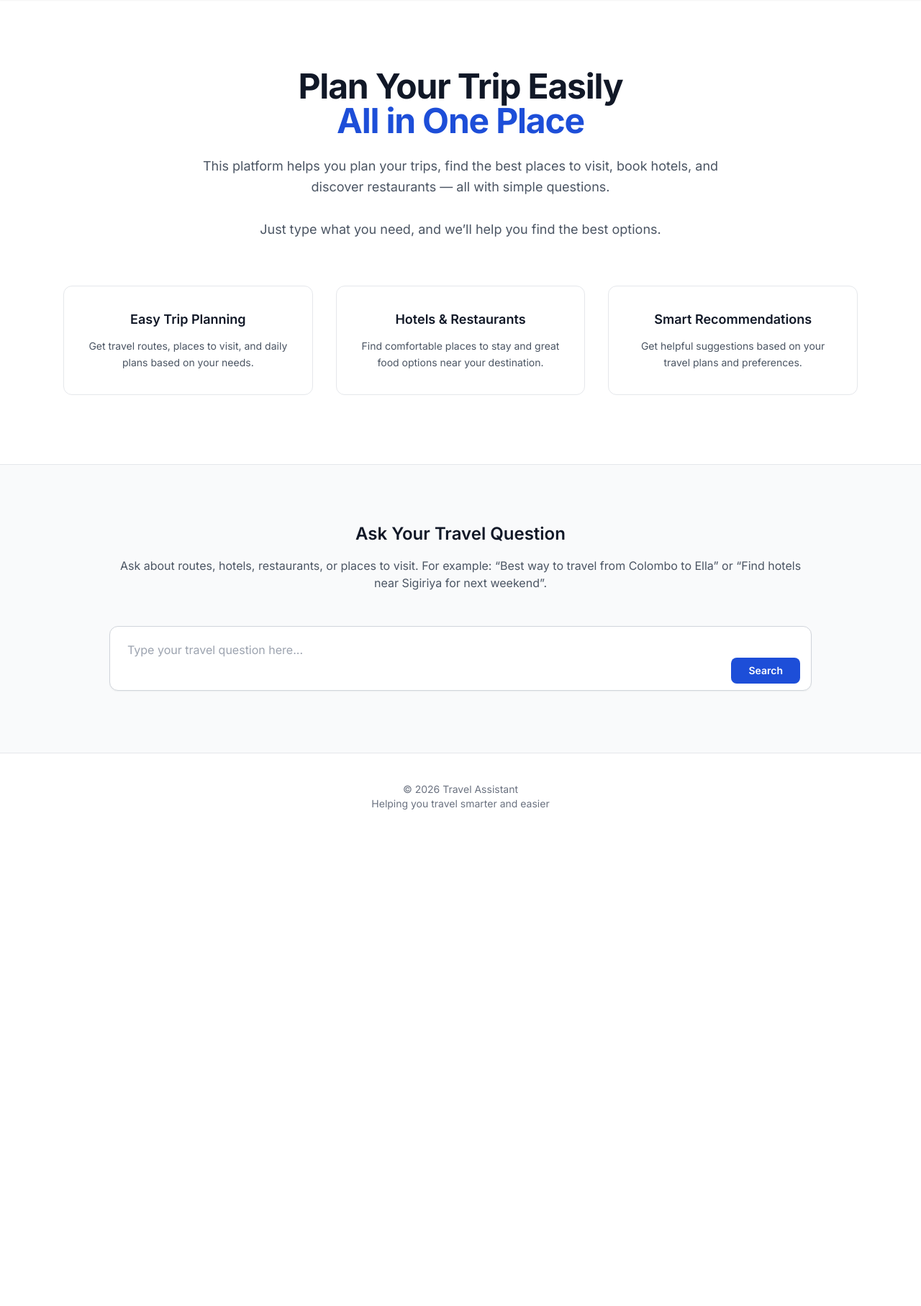
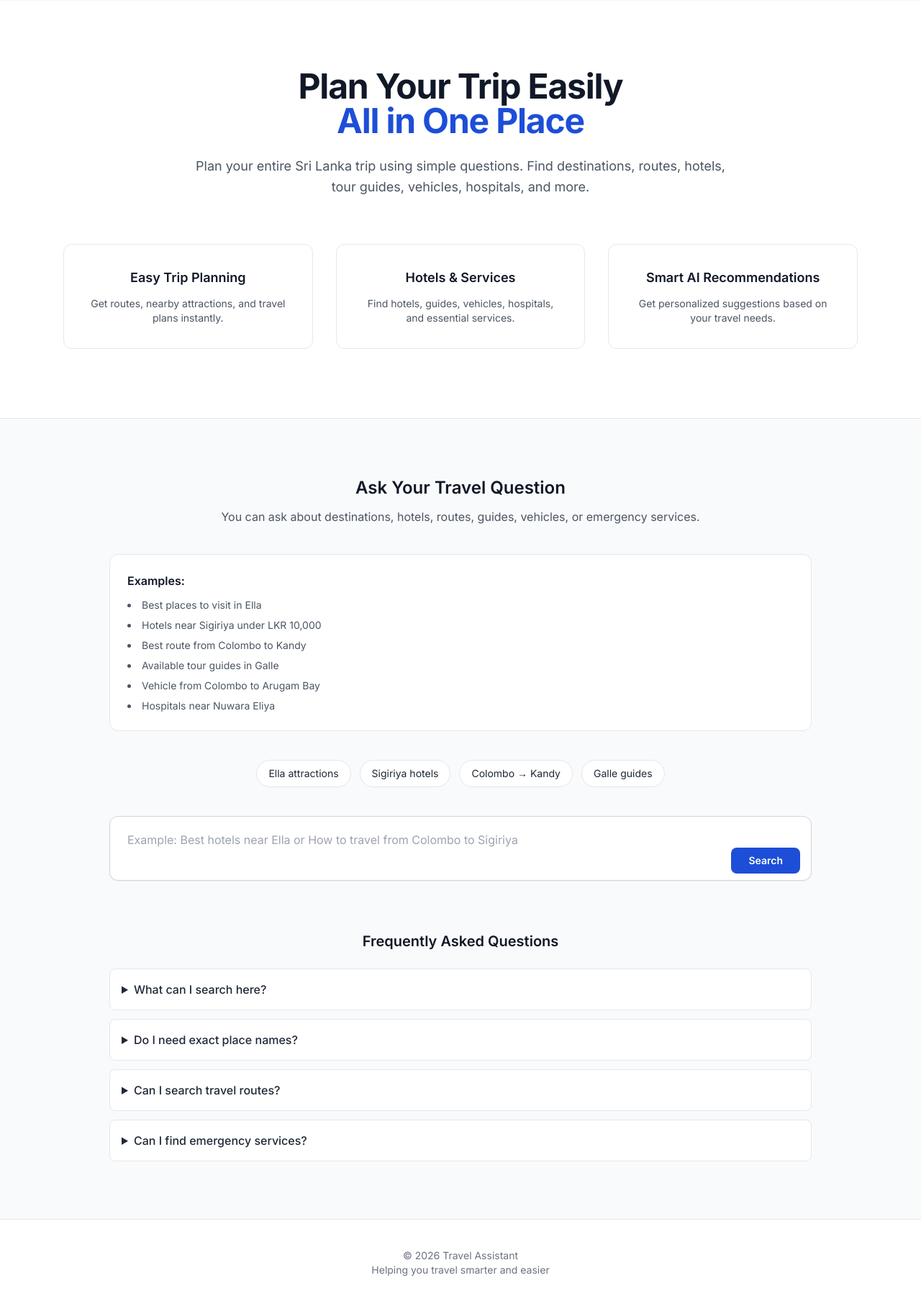
Before and after one commit to Sahasra-Kesara/travel-app-ai, a Flask app: page /user/ in a window 1280 px wide. Shown: the part 69-1884 px from the top of the page at 72% size. Before the commit the page ends 1194 px from the top, so only its background shows below. Run offline with Flask 3, Linux system fonts and the light colour scheme; parts of the project's set-up code (start-up, migrations or seed data) failed here and were passed over; some libraries are stand-ins or nearby versions.

Commit message:
Added frontend

```diff
--- a/app/templates/home.html
+++ b/app/templates/home.html
@@ -17,12 +17,10 @@
 <nav class="bg-white border-b shadow-sm">
     <div class="max-w-7xl mx-auto px-6 py-4 flex justify-between items-center">
 
-        <!-- Logo -->
         <h1 class="text-xl font-semibold tracking-tight text-blue-700">
             Travel Assistant
         </h1>
 
-        <!-- Admin Button -->
         <a href="/admin"
            class="bg-blue-700 text-white px-5 py-2 rounded-lg text-sm font-semibold
                   hover:bg-blue-800 transition">
@@ -39,10 +37,8 @@
     </h2>
 
     <p class="mt-6 text-lg text-gray-600 max-w-3xl mx-auto leading-relaxed">
-        This platform helps you plan your trips, find the best places to visit,
-        book hotels, and discover restaurants — all with simple questions.
-        <br><br>
-        Just type what you need, and we’ll help you find the best options.
+        Plan your entire Sri Lanka trip using simple questions.
+        Find destinations, routes, hotels, tour guides, vehicles, hospitals, and more.
     </p>
 
     <!-- Feature Cards -->
@@ -52,26 +48,26 @@
             <h3 class="font-semibold text-lg text-gray-900">
                 Easy Trip Planning
             </h3>
-            <p class="text-sm text-gray-600 mt-3 leading-relaxed">
-                Get travel routes, places to visit, and daily plans based on your needs.
+            <p class="text-sm text-gray-600 mt-3">
+                Get routes, nearby attractions, and travel plans instantly.
             </p>
         </div>
 
         <div class="bg-white border rounded-xl p-8 hover:shadow-md transition">
             <h3 class="font-semibold text-lg text-gray-900">
-                Hotels & Restaurants
+                Hotels & Services
             </h3>
-            <p class="text-sm text-gray-600 mt-3 leading-relaxed">
-                Find comfortable places to stay and great food options near your destination.
+            <p class="text-sm text-gray-600 mt-3">
+                Find hotels, guides, vehicles, hospitals, and essential services.
             </p>
         </div>
 
         <div class="bg-white border rounded-xl p-8 hover:shadow-md transition">
             <h3 class="font-semibold text-lg text-gray-900">
-                Smart Recommendations
+                Smart AI Recommendations
             </h3>
-            <p class="text-sm text-gray-600 mt-3 leading-relaxed">
-                Get helpful suggestions based on your travel plans and preferences.
+            <p class="text-sm text-gray-600 mt-3">
+                Get personalized suggestions based on your travel needs.
             </p>
         </div>
 
@@ -82,15 +78,50 @@
 <section class="bg-gray-50 border-t py-20">
     <div class="max-w-5xl mx-auto px-6 text-center">
 
-        <h3 class="text-2xl font-semibold text-gray-900 mb-4">
+        <h3 class="text-2xl font-semibold text-gray-900 mb-3">
             Ask Your Travel Question
         </h3>
 
-        <p class="text-gray-600 mb-12">
-            Ask about routes, hotels, restaurants, or places to visit.
-            For example: “Best way to travel from Colombo to Ella” or
-            “Find hotels near Sigiriya for next weekend”.
+        <p class="text-gray-600 mb-10">
+            You can ask about destinations, hotels, routes, guides, vehicles, or emergency services.
         </p>
+
+        <!-- What Users Can Ask -->
+        <div class="bg-white border rounded-xl p-6 mb-10 text-left">
+            <h4 class="font-semibold text-gray-900 mb-3">Examples:</h4>
+
+            <ul class="text-sm text-gray-600 space-y-2 list-disc list-inside">
+                <li>Best places to visit in Ella</li>
+                <li>Hotels near Sigiriya under LKR 10,000</li>
+                <li>Best route from Colombo to Kandy</li>
+                <li>Available tour guides in Galle</li>
+                <li>Vehicle from Colombo to Arugam Bay</li>
+                <li>Hospitals near Nuwara Eliya</li>
+            </ul>
+        </div>
+
+        <!-- Quick Example Buttons -->
+        <div class="flex flex-wrap justify-center gap-3 mb-10">
+            <button onclick="setExample('Best places to visit in Ella')"
+                class="px-4 py-2 bg-white border rounded-full text-sm hover:bg-blue-50">
+                Ella attractions
+            </button>
+
+            <button onclick="setExample('Hotels near Sigiriya for this weekend')"
+                class="px-4 py-2 bg-white border rounded-full text-sm hover:bg-blue-50">
+                Sigiriya hotels
+            </button>
+
+            <button onclick="setExample('Best route from Colombo to Kandy')"
+                class="px-4 py-2 bg-white border rounded-full text-sm hover:bg-blue-50">
+                Colombo → Kandy
+            </button>
+
+            <button onclick="setExample('Available tour guides in Galle')"
+                class="px-4 py-2 bg-white border rounded-full text-sm hover:bg-blue-50">
+                Galle guides
+            </button>
+        </div>
 
         <!-- Search Form -->
         <form id="searchForm" action="{{ url_for('user.search') }}" method="POST" class="relative">
@@ -98,7 +129,7 @@
                 id="searchInput"
                 name="query"
                 rows="2"
-                placeholder="Type your travel question here..."
+                placeholder="Example: Best hotels near Ella or How to travel from Colombo to Sigiriya"
                 class="w-full resize-none rounded-xl border border-gray-300 px-6 py-5 text-base
                     focus:outline-none focus:ring-2 focus:ring-blue-600 shadow-sm"
             ></textarea>
@@ -110,6 +141,56 @@
                 Search
             </button>
         </form>
+
+        <!-- ================= FAQ ACCORDION ================= -->
+        <div class="mt-16 text-left">
+            <h4 class="text-xl font-semibold text-gray-900 mb-6 text-center">
+                Frequently Asked Questions
+            </h4>
+
+            <div class="space-y-3">
+
+                <details class="bg-white border rounded-lg p-4">
+                    <summary class="cursor-pointer font-medium">
+                        What can I search here?
+                    </summary>
+                    <p class="mt-2 text-sm text-gray-600">
+                        You can search for tourist destinations, hotels, travel routes,
+                        tour guides, vehicles, hospitals, and other travel services.
+                    </p>
+                </details>
+
+                <details class="bg-white border rounded-lg p-4">
+                    <summary class="cursor-pointer font-medium">
+                        Do I need exact place names?
+                    </summary>
+                    <p class="mt-2 text-sm text-gray-600">
+                        No. You can type natural questions like
+                        "cheap hotels in Kandy" or "things to do in Galle".
+                    </p>
+                </details>
+
+                <details class="bg-white border rounded-lg p-4">
+                    <summary class="cursor-pointer font-medium">
+                        Can I search travel routes?
+                    </summary>
+                    <p class="mt-2 text-sm text-gray-600">
+                        Yes. Example: "Best way to travel from Colombo to Ella".
+                    </p>
+                </details>
+
+                <details class="bg-white border rounded-lg p-4">
+                    <summary class="cursor-pointer font-medium">
+                        Can I find emergency services?
+                    </summary>
+                    <p class="mt-2 text-sm text-gray-600">
+                        Yes. You can search for hospitals and nearby medical facilities.
+                    </p>
+                </details>
+
+            </div>
+        </div>
+
     </div>
 </section>
 
@@ -119,14 +200,23 @@
     <br>
     Helping you travel smarter and easier
 </footer>
+
+<!-- ================= JS ================= -->
 <script>
+// Enter to submit
 document.getElementById("searchInput").addEventListener("keydown", function(event) {
-    // If Enter is pressed without Shift
     if (event.key === "Enter" && !event.shiftKey) {
-        event.preventDefault(); // stop new line
-        document.getElementById("searchForm").submit(); // submit form
+        event.preventDefault();
+        document.getElementById("searchForm").submit();
     }
 });
+
+// Example autofill
+function setExample(text){
+    document.getElementById("searchInput").value = text;
+    document.getElementById("searchInput").focus();
+}
 </script>
+
 </body>
 </html>
```
